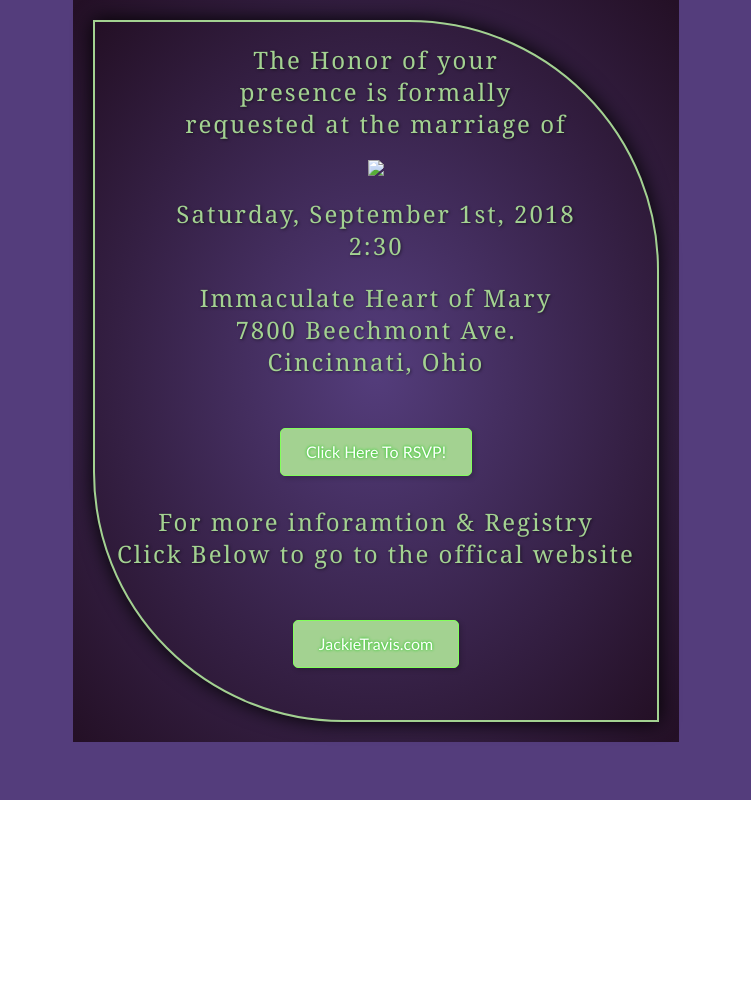
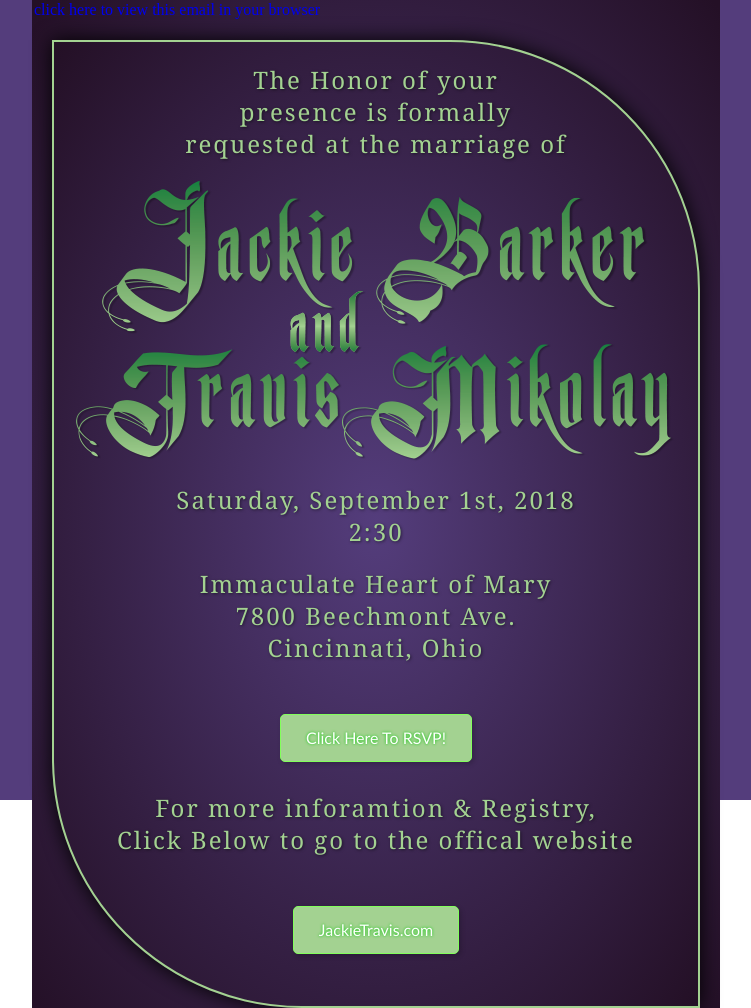
Before and after one commit to TheTravisM/Responsive-HTML-Email, a plain HTML site: page 404.html in a window 1280 px wide. Shown: the top 1008 px of the page, without its empty margins (264-1015 px from the left). Before the commit the page ends 800 px from the top, so only its background shows below. Drawn offline with Linux system fonts and the light colour scheme.

Commit message:
Auto-generated commit

```diff
--- a/404.html
+++ b/404.html
@@ -14,6 +14,19 @@
   <div id="bodyTable">
 
     <div class="container">
+
+    <!-- - - - - -  - - - - - -->
+    <!-- View In Browser Link -->
+    <!-- - - - - -  - - - - - -->
+    <table class="view-in-browser">
+        <tr>
+          <th>
+            <a target="_blank" role="button" aria-disabled="true" href="https://thetravism.github.io/Responsive-HTML-Email/">
+              click here to view this email in your browser
+            </a>
+          </th>
+        </tr>
+    </table>
 
       <div class="inner-container">
 
@@ -32,7 +45,7 @@
               <!-- - - - - - -->
               <!-- TITLE SVG -->
               <!-- - - - - - -->
-              <img class="header-title" src="/img/header-title.png">
+              <img class="header-title" src="./img/header-title.png">
               <!-- -  - -->
               <!-- DATE -->
               <!-- -  - -->
@@ -58,8 +71,8 @@
               <!-- Offical Website  -->
               <!-- - - - -  - - - - -->
               <span class="text">
-                For more inforamtion &amp; Registry
-                <br> Click Below to go to the offical website
+                For more inforamtion &amp; Registry,
+                <br>Click Below to go to the offical website
               </span>
               <!-- - - - - -  - - - -->
               <!-- Website BTN  -->
```
Also changed, not shown: index.html (+16 -3 lines), img/corner.svg (added), img/crest.svg (added), img/header-title.png (added), img/header-title.svg (added), img/lion.png (added), img/lion.svg (added), img/title.svg (added).
